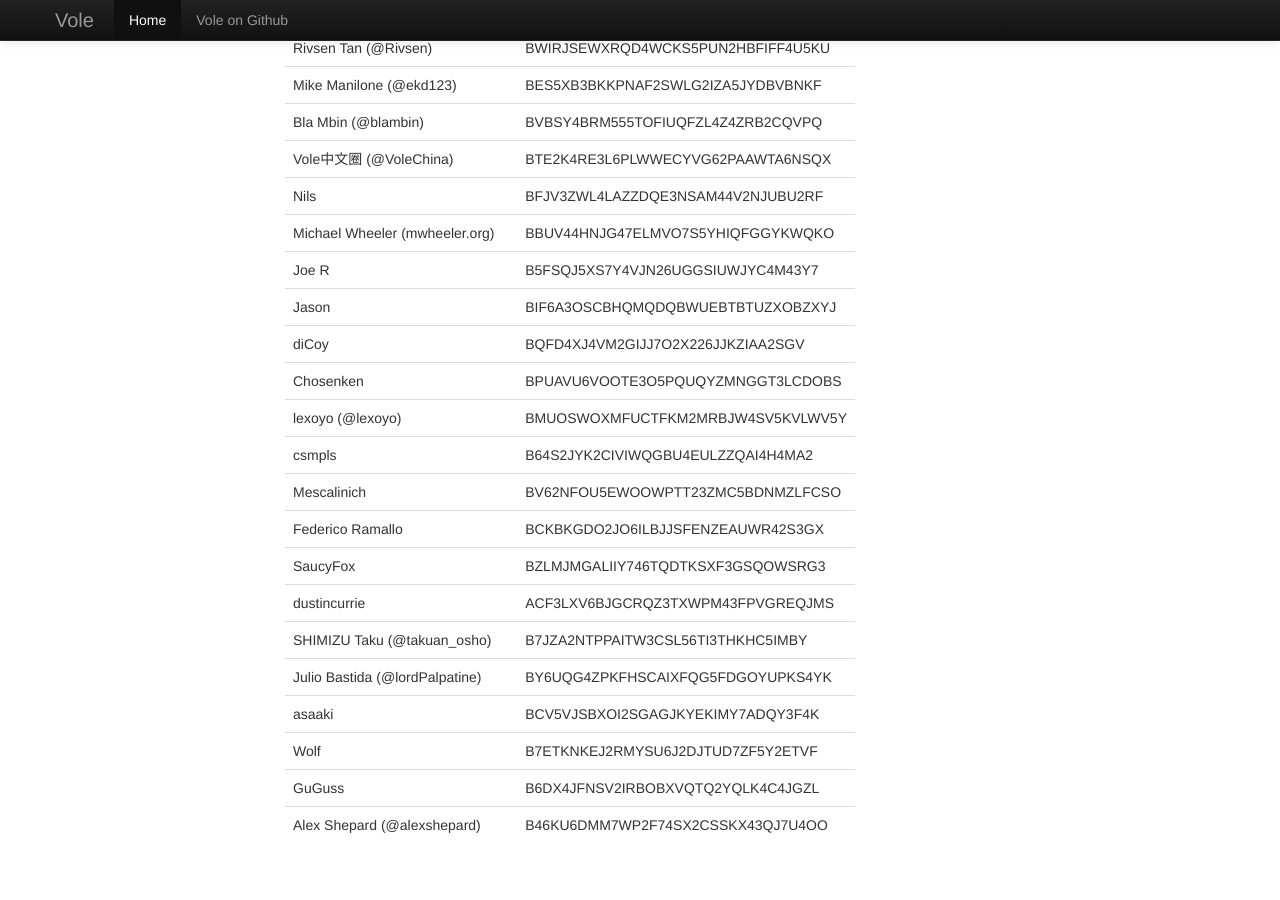
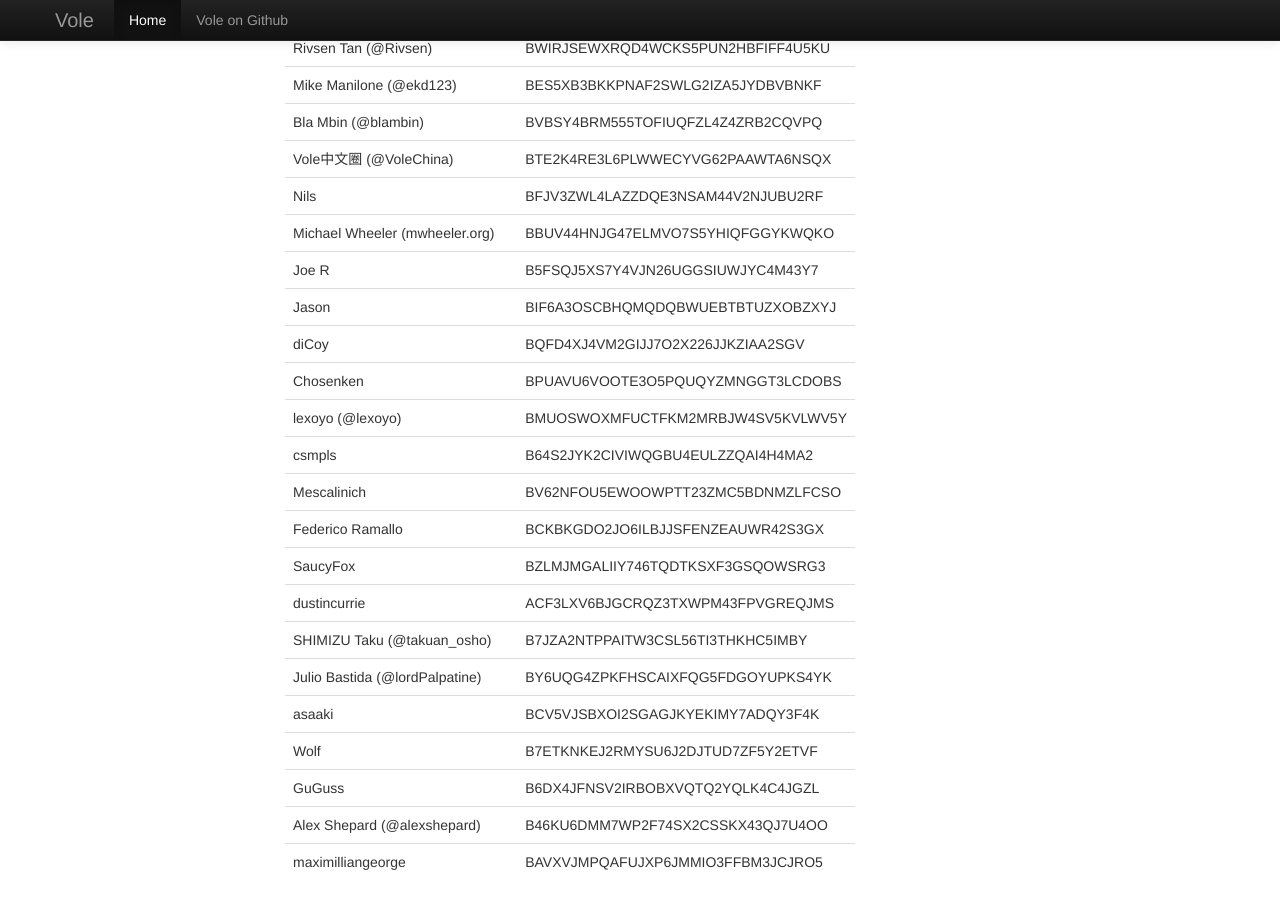
Before and after one commit to vole/vole.github.io, a Jekyll site: the page built from index.html, in a window 1280 px wide and 900 px high, scrolled down 3298 px. Built offline with Jekyll 4.4.1, drawn with Linux system fonts in a browser that asks for light colours; before the commit the page ends 4161 px from its top, so only the background shows below that.

Commit message:
Added myself to list
Added myself to list

```diff
--- a/index.html
+++ b/index.html
@@ -270,6 +270,10 @@ title: Vole.cc
               <td>Alex Shepard (@alexshepard)</td>
               <td>B46KU6DMM7WP2F74SX2CSSKX43QJ7U4OO</td>
             </tr>
+            <tr>
+              <td>maximilliangeorge</td>
+              <td>BAVXVJMPQAFUJXP6JMMIO3FFBM3JCJRO5</td>
+            </tr>
           </tbody>
         </table>
       </div>
```
